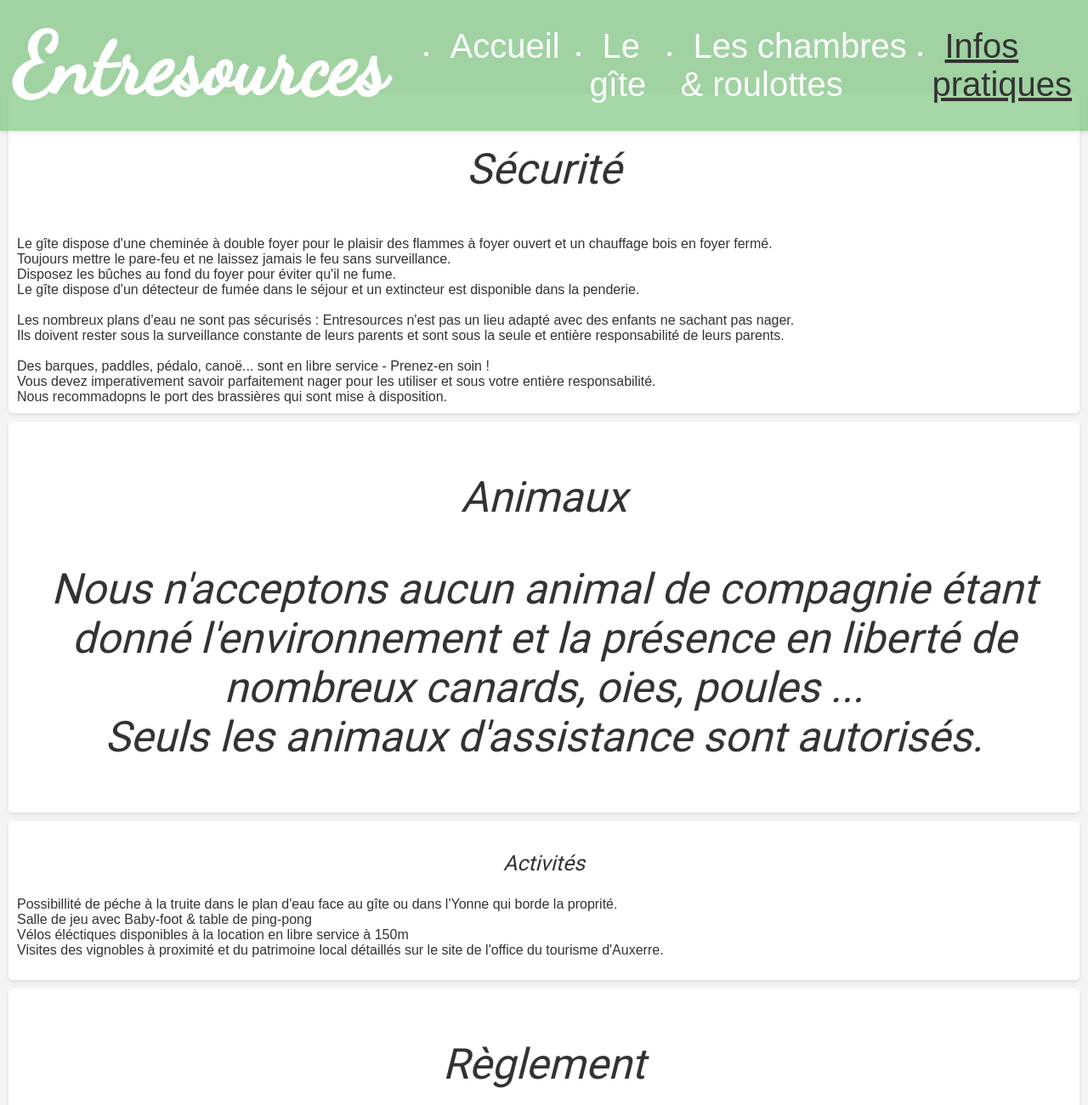
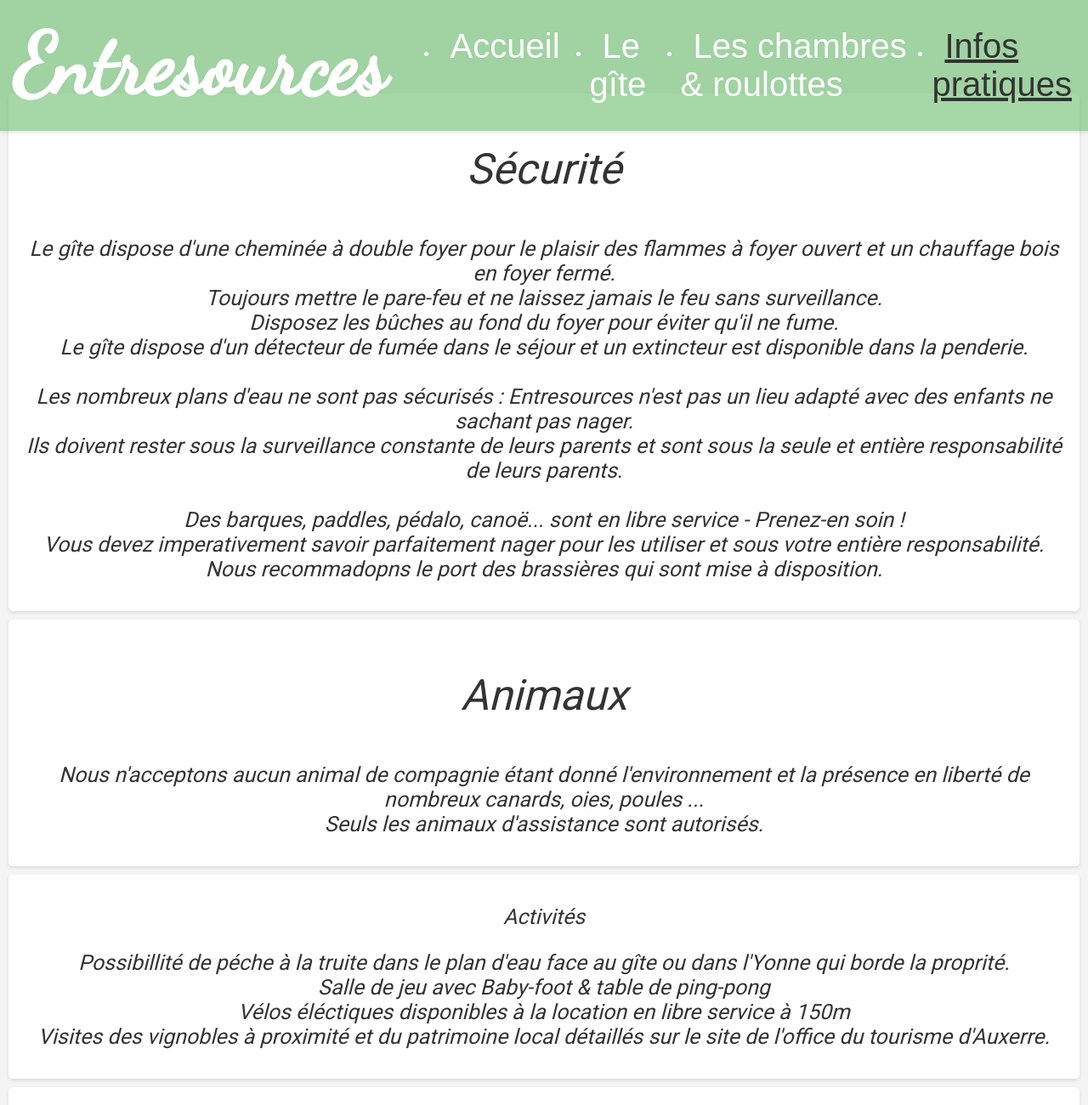
Before and after one commit to entresources/entresources.github.io, a plain HTML site: page infos.html in a window 1280 px wide. Shown: the top 1300 px of the page at 85% size. Drawn offline with Linux system fonts and the light colour scheme.

Commit message:
Update infos.html

```diff
--- a/infos.html
+++ b/infos.html
@@ -28,6 +28,7 @@
     <section>
     <p style="font-family: 'Roboto', sans-serif; font-style: italic; font-size: 50px;text-align: center;">
         Sécurité</p>
+        <p style="font-family: 'Roboto', sans-serif; font-style: italic; font-size: 25px;text-align: center;">
         Le gîte dispose d'une cheminée à double foyer pour le plaisir des flammes à foyer ouvert et un chauffage bois
         en foyer fermé.</br>
         Toujours mettre le pare-feu et ne laissez jamais le feu sans surveillance. </br>
@@ -39,12 +40,13 @@
         de leurs parents.</br> </br>
         Des barques, paddles, pédalo, canoë... sont en libre service - Prenez-en soin ! </br>
         Vous devez imperativement savoir parfaitement nager pour les utiliser et sous votre entière responsabilité.</br>
-        Nous recommadopns le port des brassières qui sont mise à disposition.
+        Nous recommadopns le port des brassières qui sont mise à disposition.</p>
     </section>
+
     <section>
         <p style="font-family: 'Roboto', sans-serif; font-style: italic; font-size: 50px;text-align: center;">
         Animaux</p>
-        <p style="font-family: 'Roboto', sans-serif; font-style: italic; font-size: 50px;text-align: center;">Nous n'acceptons aucun animal de compagnie étant donné l'environnement et la présence en liberté de nombreux
+        <p style="font-family: 'Roboto', sans-serif; font-style: italic; font-size: 25px;text-align: center;">Nous n'acceptons aucun animal de compagnie étant donné l'environnement et la présence en liberté de nombreux
         canards, oies, poules ...</br>
         Seuls les animaux d'assistance sont autorisés.</br>
 
@@ -52,7 +54,7 @@
     <section>
         <p style="font-family: 'Roboto', sans-serif; font-style: italic; font-size: 25px;text-align: center;">
         Activités</p>
-        Possibillité de péche à la truite dans le plan d'eau face au gîte ou dans l'Yonne qui borde la proprité.</br>
+        <p style="font-family: 'Roboto', sans-serif; font-style: italic; font-size: 25px;text-align: center;">Possibillité de péche à la truite dans le plan d'eau face au gîte ou dans l'Yonne qui borde la proprité.</br>
         Salle de jeu avec Baby-foot & table de ping-pong </br>
         Vélos éléctiques disponibles à la location en libre service à 150m </br>
         Visites des vignobles à proximité et du patrimoine local détaillés sur le site de l'office du tourisme d'Auxerre.</p>
@@ -60,6 +62,7 @@
     <section>
         <p style="font-family: 'Roboto', sans-serif; font-style: italic; font-size: 50px;text-align: center;">
         Règlement</p>
+        <p style="font-family: 'Roboto', sans-serif; font-style: italic; font-size: 25px;text-align: center;">
         1/ Arrivée/départ :</br> A partir de 16h. Prévenez-nous de l'horaire approximatif de votre heure d'arrivée et
         appelez-nous afin que nous vous ouvrions le portail.</br>
         Départ pour 11h. Nous restons flexibles et ces horaires peuvent être modifiés d'un commun-accord.</br></br>
```
